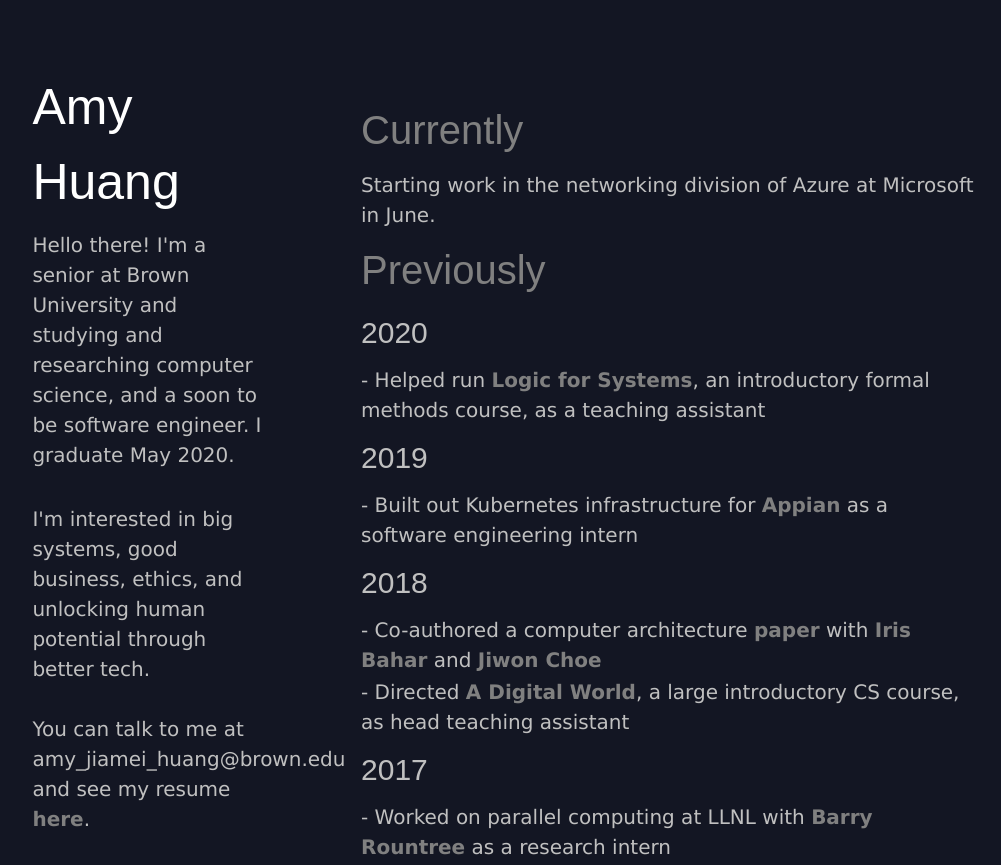
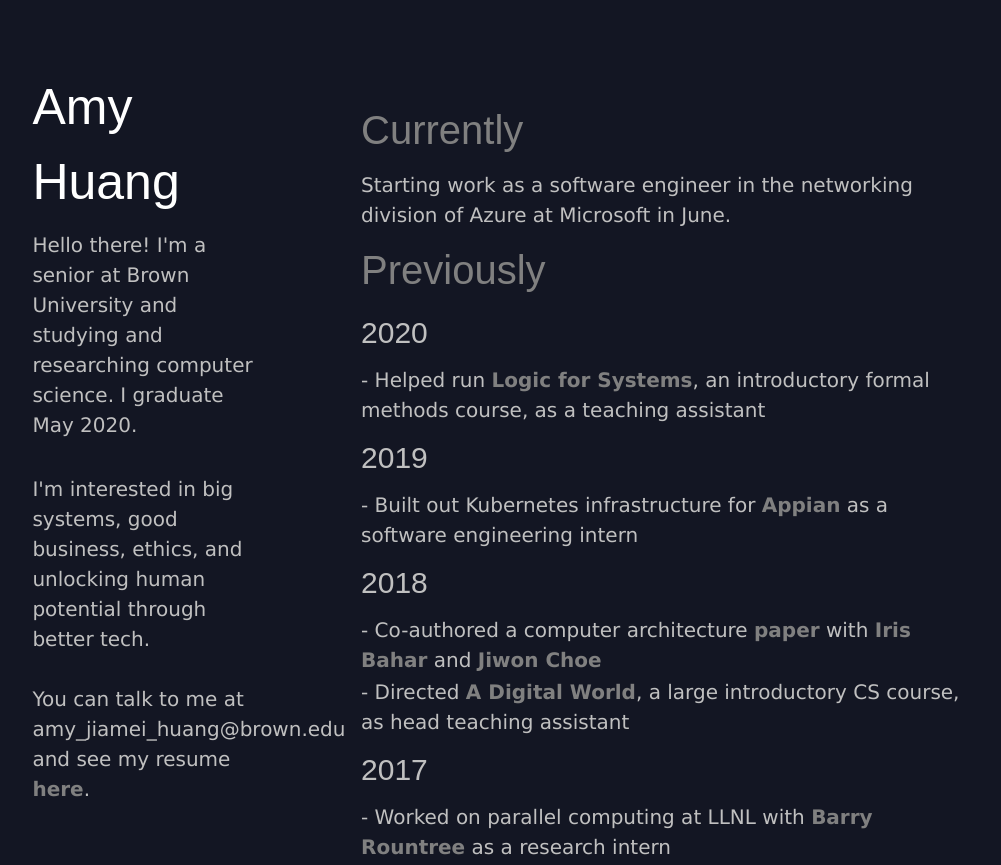
Before and after one commit to amy-huang/amy-huang.github.io, a plain HTML site: page index.html in a window 1280 px wide. Shown: the top 865 px of the page, without its empty margins (110-1111 px from the left). Drawn offline with nearby package versions, Linux system fonts and the light colour scheme; a web font is replaced by a local one.

Commit message:
rephrase

```diff
--- a/index.html
+++ b/index.html
@@ -45,8 +45,7 @@
 	  <div class="w3-col w3-container" style="width:10%"><p></p></div>
 	  <div class="w3-mobile w3-col w3-container" style="width:20%">
 		<h1> Amy Huang </h1>
-		<p> Hello there! I'm a senior at Brown University and studying and researching computer science, and a soon to be software engineer.
-		I graduate May 2020.</p>
+		<p> Hello there! I'm a senior at Brown University and studying and researching computer science. I graduate May 2020.</p>
         <br>
         <p>I'm interested in big systems, good business, ethics, and unlocking human potential through better tech.
 		<br><br>
@@ -60,7 +59,7 @@
 	  <div class="w3-mobile w3-col w3-container" style="width:50%">
 		<br>
 		<h2>Currently</h2>
-		<p>Starting work in the networking division of Azure at Microsoft in June.</p>
+		<p>Starting work as a software engineer in the networking division of Azure at Microsoft in June.</p>
 
 		<h2>Previously</h2>
 		<h3>2020</h3>
```
